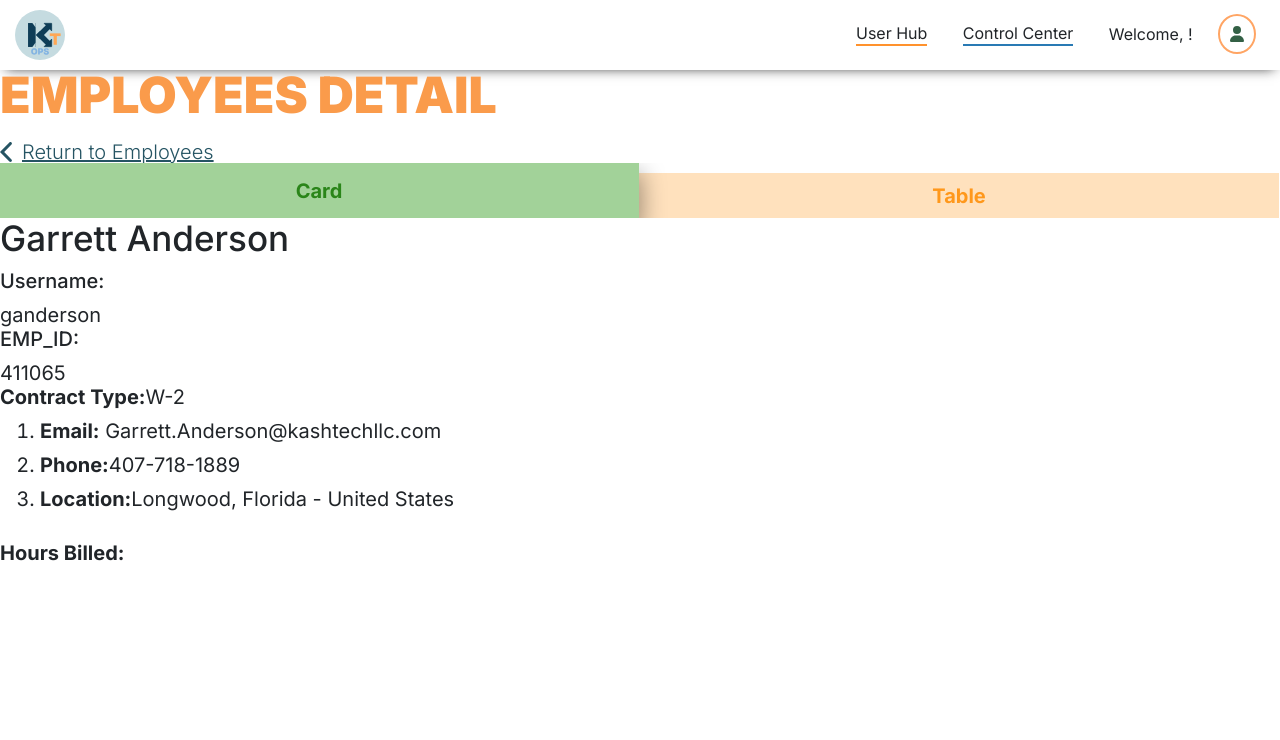
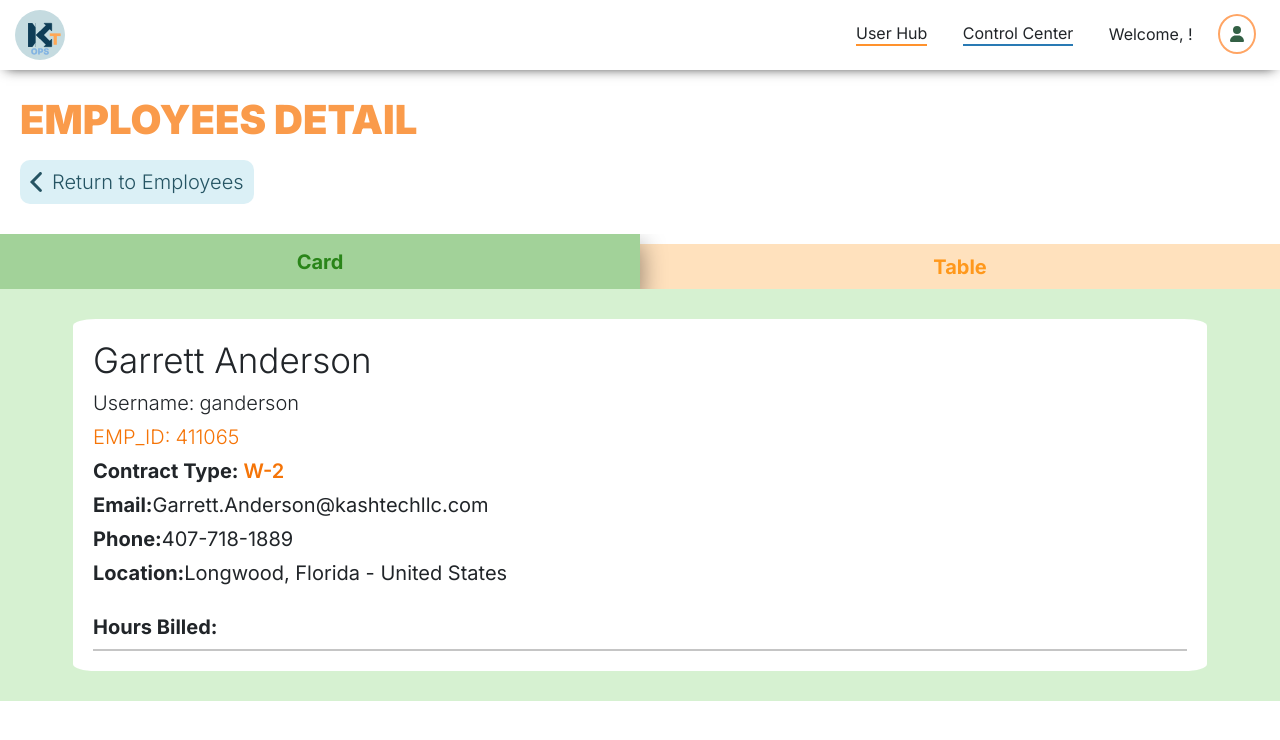
Before and after one commit to vishal-subramanyam/kash-ops-portal, a React (Create React App) app: page /employees-detail in a window 1280 px wide. Shown: the top 740 px of the page. Built offline with nearby package versions, Linux system fonts and the light colour scheme; no server answers; sample sign-in values are in the browser's storage; the HTML template or start-up script is replaced by a standard one.

Commit message:
working on getting users data without a useEffect. created fetchUsers hook component and importing data on the app.js component and wrapped the route in a suspense component

```diff
--- a/src/App.js
+++ b/src/App.js
@@ -1,4 +1,4 @@
-import React, { useState } from "react";
+import React, { useState, Suspense } from "react";
 import { useAuth } from "./hooks/Authentication";
 import { Routes, Route, useNavigate, useLocation } from "react-router-dom";
 import "./App.css";
@@ -23,8 +23,12 @@ import EditProjectDetails from "./pages/EditProjectDetails";
 import EditCompanyDetails from "./pages/EditCompanyDetails";
 import ControlCenter from "./pages/ControlCenter";
 import EmployeesDetail from "./pages/EmployeesDetail";
+import LoadingData from "./components/LoadingData";
+import { createResource } from "./hooks/FetchUsers";
 
 function App() {
+  let resource = createResource();
+  // let allUsers = resource.users.read();
   let { logout, user, loggedInUser, isAdmin } = useAuth();
   let username = window.localStorage.getItem("user");
 
@@ -34,8 +38,9 @@ function App() {
   let isAdminLocal = window.localStorage.getItem("adminLevel");
   let navigate = useNavigate();
   let location = useLocation();
-
+  // console.log(allUsers);
   return (
+    <Suspense fallback={<LoadingData />}>
       <div className="App">
         {/* hide NavBar if username in local storage is "null" because value in local storage is a string */}
         {username !== "null" ? <NavBar userInfo={loggedInUserLocal} /> : <></>}
@@ -56,7 +61,10 @@ function App() {
             path="/"
             element={
               <RequireAuth>
-              <HomePage loggedInUser={loggedInUserLocal} admin={isAdminLocal} />
+                <HomePage
+                  loggedInUser={loggedInUserLocal}
+                  admin={isAdminLocal}
+                />
               </RequireAuth>
             }
           />
@@ -227,6 +235,7 @@ function App() {
           />
         </Routes>
       </div>
+    </Suspense>
   );
 }
 
--- a/src/assets/styles/EmployeesDetail.css
+++ b/src/assets/styles/EmployeesDetail.css
@@ -1,7 +1,32 @@
+.EmployeesDetail--upper-section-holder {
+  padding: 1.5rem 1rem;
+  width: 100%;
+}
+
+.EmployeesDetail--page-title {
+  font-size: 2rem !important;
+  width: 100%;
+}
+
+.EmployeesDetail--return-link-holder a {
+  display: flex;
+  background-color: #dbf0f6;
+  /* background-color: #f6f8f9; */
+  color: #255463;
+  padding: 0.5rem;
+  border-radius: 0.5rem;
+  align-items: center;
+  text-decoration: none;
+}
+
+.EmployeesDetail--return-link-holder a p {
+  text-decoration-line: none;
+}
+
 .EmployeesDetail--tabs-container {
   width: 100%;
   padding: 0;
-  margin: -1px;
+  margin: 0px;
   list-style: none;
   display: flex;
   align-items: end;
@@ -60,3 +85,54 @@
 .EmployeesDetail--table-tab span {
   color: #ff981c;
 }
+
+.EmployeesDetail--info-card-container {
+  background-color: #d6f1d1;
+  padding: 1.5rem 0.5rem;
+}
+
+.EmployeeInfoCard--section-container {
+  background-color: #fff;
+  max-width: 90%;
+  margin: 0 auto;
+  padding: 1rem;
+  border-radius: 2%;
+}
+
+.EmployeeInfoCard--employee-name {
+  font-weight: 300;
+}
+
+.EmployeeInfoCard--employee-id {
+  color: #f57407;
+  font-weight: 300;
+}
+
+.EmployeeInfoCard--employee-username {
+  font-weight: 300;
+}
+
+.EmployeeInfoCard--employee-id label,
+.EmployeeInfoCard--employee-username label {
+  font-weight: 300;
+  margin-right: 5px;
+}
+
+.EmployeeInfoCard--employee-type span {
+  margin-left: 5px;
+  color: #f57407;
+  font-weight: 600;
+}
+
+.EmployeeInfoCard--employee-contact-info-section ol {
+  list-style: none;
+  padding-left: 0;
+}
+
+.EmployeeInfoCard--employee-email {
+  word-wrap: break-word;
+}
+
+.EmployeeInfoCard--employee-hours-billed-section {
+  border-bottom: 2px solid #c5c5c5;
+}
--- a/src/components/EmployeeInfoCard.js
+++ b/src/components/EmployeeInfoCard.js
@@ -8,11 +8,11 @@ function EmployeeInfoCard(props) {
         <section className="EmployeeInfoCard--employee-name-id-username-section">
           <h3 className="EmployeeInfoCard--employee-name">Garrett Anderson</h3>
           <div className="EmployeeInfoCard--employee-username">
-            <h6>Username:</h6>
+            <label>Username:</label>
             <span>ganderson</span>
           </div>
           <div className="EmployeeInfoCard--employee-id">
-            <h6>EMP_ID:</h6>
+            <label>EMP_ID:</label>
             <span>411065</span>
           </div>
         </section>
@@ -39,7 +39,9 @@ function EmployeeInfoCard(props) {
         <ol>
           <li>
             <label>Email:</label>
-            <span> Garrett.Anderson@kashtechllc.com</span>
+            <span className="EmployeeInfoCard--employee-email">
+              Garrett.Anderson@kashtechllc.com
+            </span>
           </li>
           <li>
             <label>Phone:</label>
--- a/src/components/LoadingData.js
+++ b/src/components/LoadingData.js
@@ -3,6 +3,7 @@ import React from "react";
 function LoadingData() {
   return (
     <div className="glimmer-panel">
+      Loading...
       <div className="glimmer-line" />
       <div className="glimmer-line" />
       <div className="glimmer-line" />
--- /dev/null
+++ b/src/hooks/FetchUsers.js
@@ -0,0 +1,53 @@
+import React from "react";
+import { domain } from "../assets/api/apiEndpoints";
+
+const wrapPromise = (promise) => {
+  let status = "pending";
+  let result = "";
+  let suspender = promise.then(
+    (res) => {
+      status = "success";
+      result = res;
+    },
+    (err) => {
+      status = "error";
+      result = err;
+    }
+  );
+  return {
+    read() {
+      if (status === "pending") {
+        console.log("status is pending: ", promise);
+        throw suspender;
+      } else if (status === "error") {
+        throw result;
+      }
+      return result;
+    },
+  };
+};
+
+const fetchUsers = () => {
+  let response = fetch(`${domain}GenericResultBuilderService/buildResults`, {
+    method: "POST",
+    headers: {
+      Accept: "application/json, text/plain, */*",
+      "Content-Type": "application/json",
+    },
+    body: JSON.stringify({ _keyword_: "KASH_OPERATIONS_USER_TABLE" }),
+  })
+    .then((res) => res.json())
+    .then((res) => {
+      return res.data;
+    })
+    .catch((err) => {
+      alert(`Unable to load users from database. Error: ${err}`);
+    });
+  return response;
+};
+
+export const createResource = () => {
+  return {
+    users: wrapPromise(fetchUsers()),
+  };
+};
--- a/src/pages/EmployeesDetail.js
+++ b/src/pages/EmployeesDetail.js
@@ -13,11 +13,11 @@ function EmployeesDetail(props) {
 
   return (
     <main className="EmployeesDetail--container">
-      <div className="kash_operations--upper-section-holder">
-        <h1 className="add-employee__page-title form-page-title--lg-1">
+      <div className="kash_operations--upper-section-holder EmployeesDetail--upper-section-holder">
+        <h1 className="add-employee__page-title form-page-title--lg-1 EmployeesDetail--page-title">
           Employees Detail
         </h1>
-        <div className="edit_page__return-link-holder">
+        <div className="edit_page__return-link-holder EmployeesDetail--return-link-holder">
           <Link to="/employee-hub">
             <svg
               width="80"
```
Lines whose indentation alone changed are shown as unchanged.
